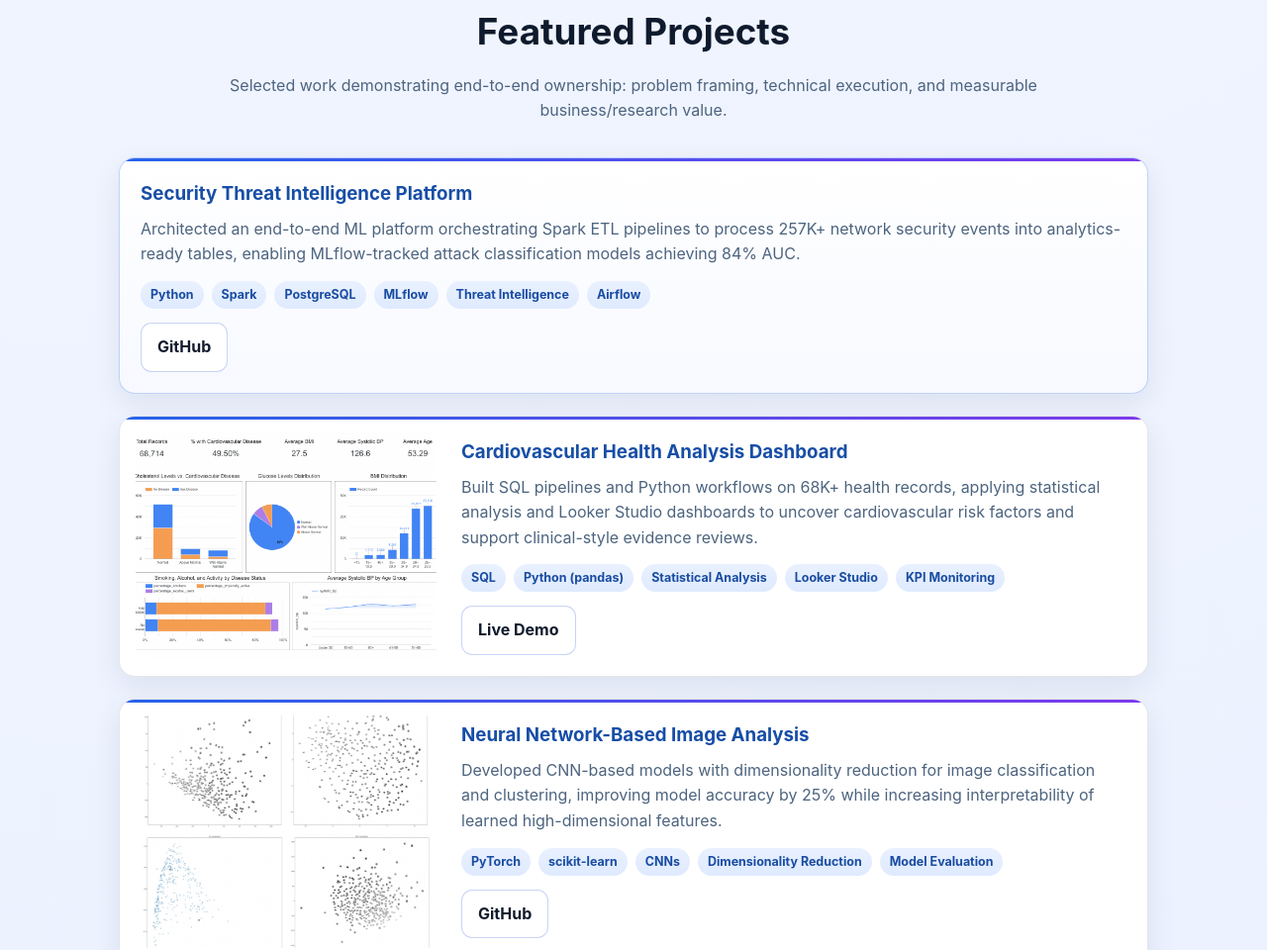
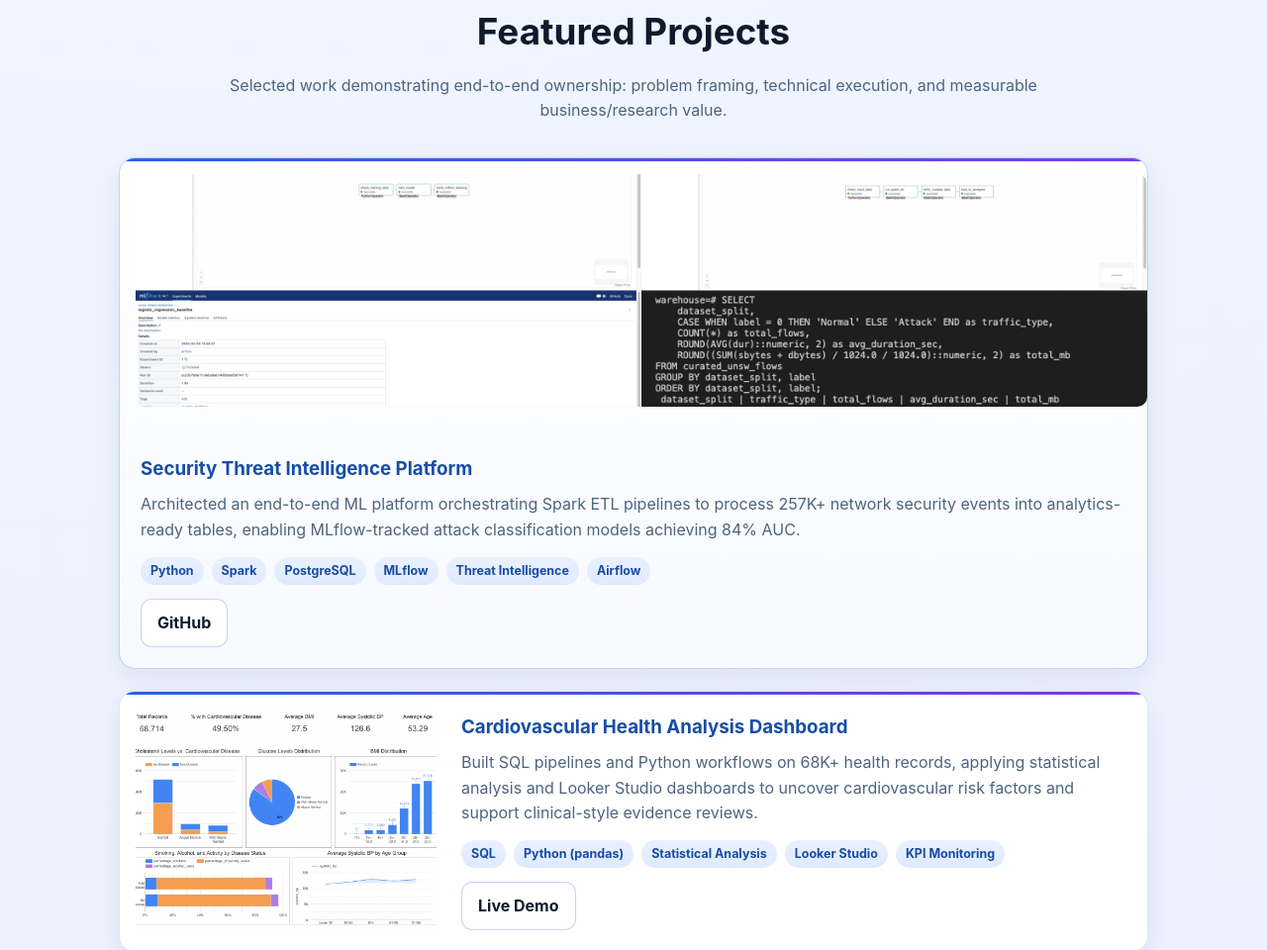
Before and after one commit to harshitjain0302/harshitjain0302.github.io, a plain HTML site: page index.html in a window 1280 px wide. Shown: the part 1606-2566 px from the top of the page at 99% size. Drawn offline with Linux system fonts and the light colour scheme.

Commit message:
Update index.html

```diff
--- a/index.html
+++ b/index.html
@@ -100,6 +100,9 @@
     <p class="section-intro">Selected work demonstrating end-to-end ownership: problem framing, technical execution, and measurable business/research value.</p>
     <div class="projects-grid">
       <div class="project-card security-first no-media">
+        <div class="project-image">
+          <img src="assets/images/project3.jpg" alt="security threat intelligence screenshot">
+        </div>
         <div class="project-info">
           <h3>Security Threat Intelligence Platform</h3>
           <p>Architected an end-to-end ML platform orchestrating Spark ETL pipelines to process 257K+ network security events into analytics-ready tables, enabling MLflow-tracked attack classification models achieving 84% AUC.</p>
```
